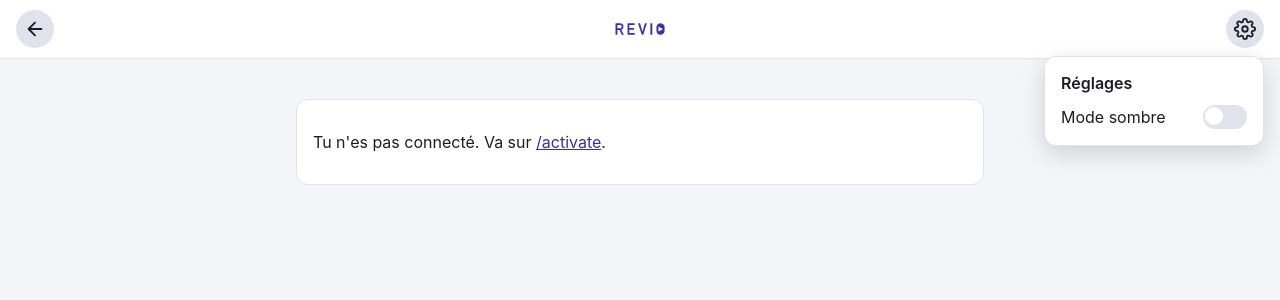
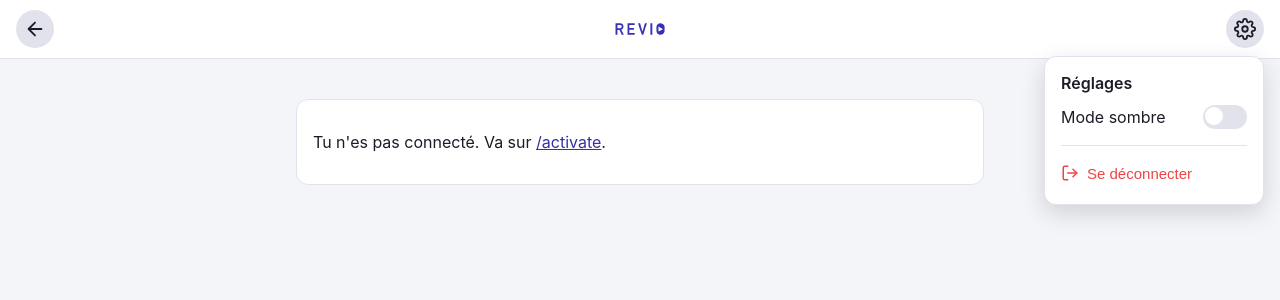
Before and after one commit to ChichoutBuild/revio_video, a Next.js app: page /dashboard in a window 1280 px wide. Both pictures are taken after a click on the button 1245 px from the left and 29 px from the top of the page. Shown: the top 300 px of the page. Built offline with nearby package versions, Linux system fonts and the light colour scheme; no server answers.

Commit message:
Add files via upload

```diff
--- a/components/AppHeader.jsx
+++ b/components/AppHeader.jsx
@@ -4,6 +4,7 @@ import { useEffect, useRef, useState } from 'react';
 import { useRouter } from 'next/navigation';
 import Link from 'next/link';
 import { applyTheme, getStoredTheme } from '../lib/theme';
+import { supabase } from '../lib/supabaseClient';
 
 function BackIcon() {
   return (
@@ -22,10 +23,21 @@ function SettingsIcon() {
   );
 }
 
+function LogoutIcon() {
+  return (
+    <svg width="18" height="18" viewBox="0 0 24 24" fill="none" stroke="currentColor" strokeWidth="2" strokeLinecap="round" strokeLinejoin="round">
+      <path d="M9 21H5a2 2 0 0 1-2-2V5a2 2 0 0 1 2-2h4" />
+      <polyline points="16 17 21 12 16 7" />
+      <line x1="21" y1="12" x2="9" y2="12" />
+    </svg>
+  );
+}
+
 export default function AppHeader() {
   const router = useRouter();
   const [settingsOpen, setSettingsOpen] = useState(false);
   const [theme, setTheme] = useState('light');
+  const [loggingOut, setLoggingOut] = useState(false);
   const panelRef = useRef(null);
 
   useEffect(() => {
@@ -46,6 +58,21 @@ export default function AppHeader() {
     const next = theme === 'dark' ? 'light' : 'dark';
     setTheme(next);
     applyTheme(next);
+  }
+
+  async function handleLogout() {
+    if (!supabase) {
+      window.location.href = '/login';
+      return;
+    }
+    setLoggingOut(true);
+    try {
+      await supabase.auth.signOut();
+    } catch (err) {
+      console.error('Erreur lors de la déconnexion :', err);
+    } finally {
+      window.location.href = '/login';
+    }
   }
 
   return (
@@ -118,7 +145,8 @@ export default function AppHeader() {
             }}
           >
             <p style={{ fontWeight: 600, marginTop: 0, marginBottom: 12 }}>Réglages</p>
-            <div style={{ display: 'flex', alignItems: 'center', justifyContent: 'space-between' }}>
+
+            <div style={{ display: 'flex', alignItems: 'center', justifyContent: 'space-between', marginBottom: 16 }}>
               <span>Mode sombre</span>
               <button
                 onClick={toggleTheme}
@@ -136,6 +164,29 @@ export default function AppHeader() {
                 <span style={{ width: 18, height: 18, borderRadius: '50%', background: 'white', display: 'block' }} />
               </button>
             </div>
+
+            <div style={{ borderTop: '1px solid var(--color-border)', paddingTop: 12 }}>
+              <button
+                onClick={handleLogout}
+                disabled={loggingOut}
+                style={{
+                  display: 'flex',
+                  alignItems: 'center',
+                  gap: 8,
+                  width: '100%',
+                  justifyContent: 'flex-start',
+                  background: 'transparent',
+                  color: 'var(--color-error, #DC2626)',
+                  border: 'none',
+                  padding: '6px 0',
+                  cursor: loggingOut ? 'default' : 'pointer',
+                  opacity: loggingOut ? 0.6 : 1,
+                }}
+              >
+                <LogoutIcon />
+                {loggingOut ? 'Déconnexion…' : 'Se déconnecter'}
+              </button>
+            </div>
           </div>
         )}
       </div>
```
